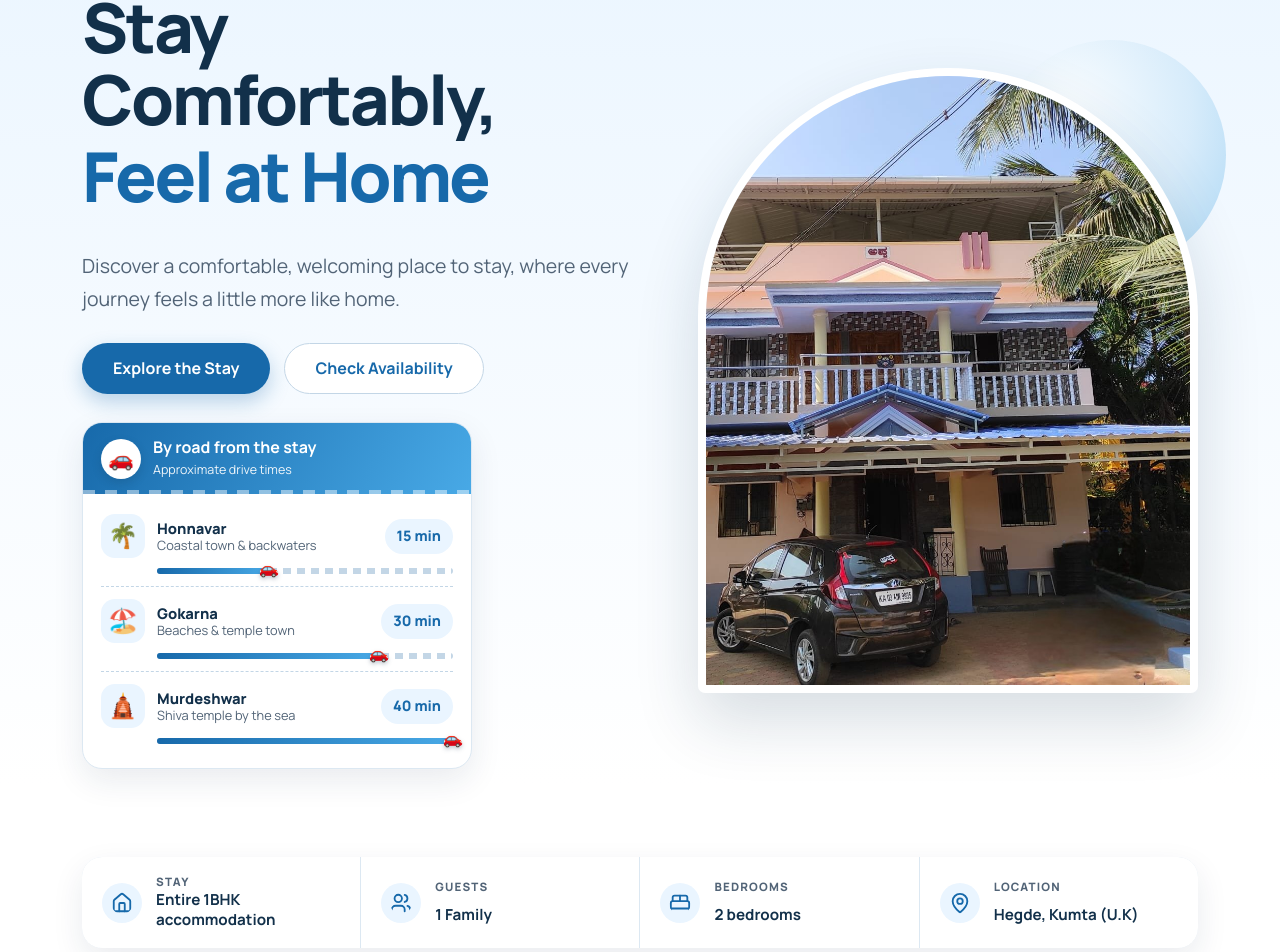
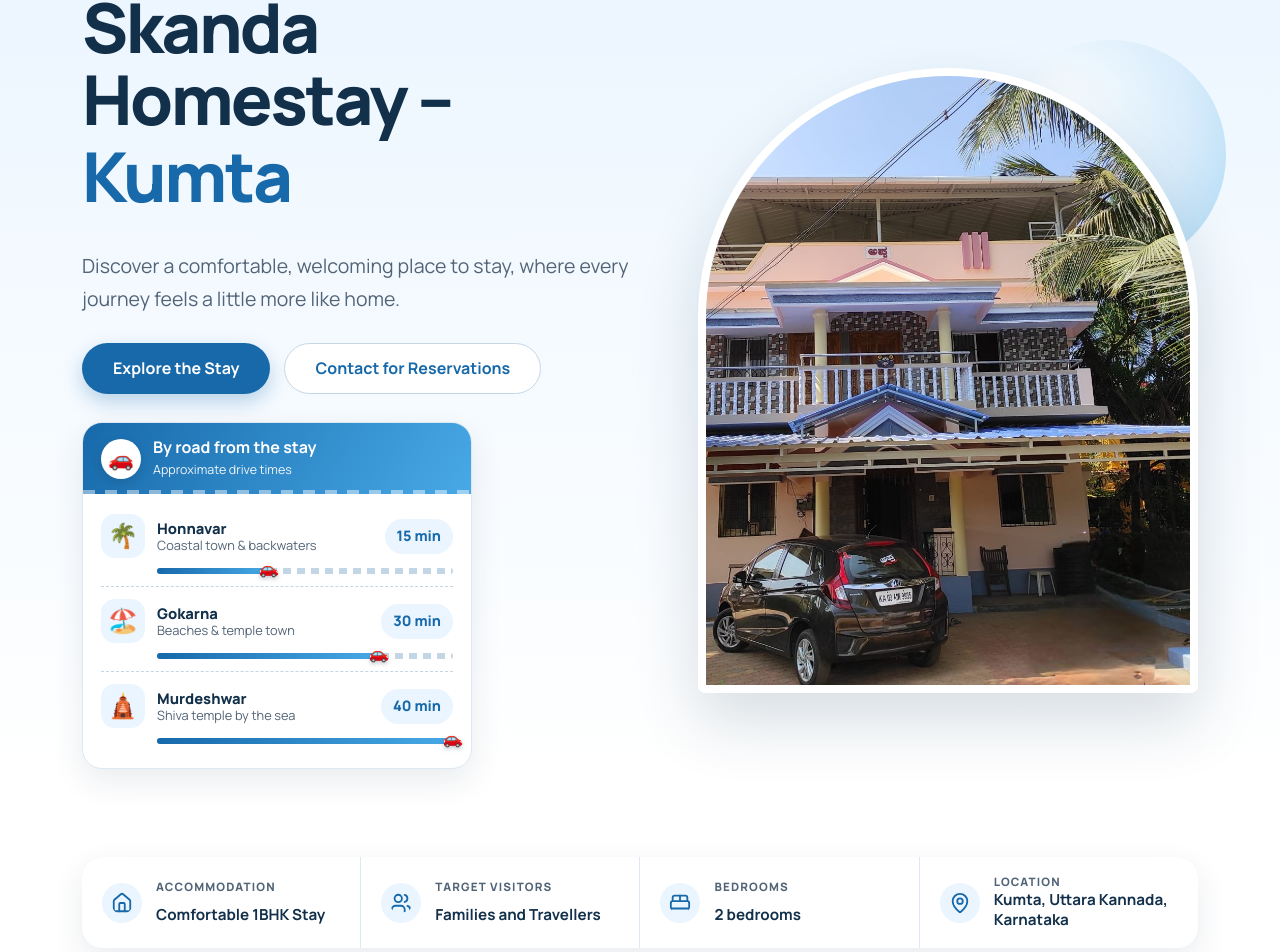
Before and after one commit to chandan-naik-tech/Skanda-Homestay, a React (Vite) app in the folder frontend/: page / in a window 1280 px wide. Shown: the part 108-1060 px from the top of the page. Built offline with nearby package versions, Linux system fonts and the light colour scheme.

Commit message:
Update homepage: H1 to Skanda Homestay - Kumta, location, accommodation, target visitors, and reservation CTA

```diff
--- a/frontend/index.html
+++ b/frontend/index.html
@@ -4,12 +4,12 @@
     <meta name="google-site-verification" content="kHpytGodjqAjgH4OOPbCJvf0x4B8q-1OpBLKkVo1bTM" />
     <meta charset="utf-8" />
     <meta name="viewport" content="width=device-width, initial-scale=1" />
-    <title>Skanda Homestay | A comfortable 1BHK stay for families</title>
-    <meta name="description" content="A peaceful, well-maintained 1BHK homestay strictly for families. See the stay, meet your host and send an enquiry." />
+    <title>Skanda Homestay Kumta | Comfortable 1BHK Family Stay</title>
+    <meta name="description" content="Discover Skanda Homestay in Kumta, Karnataka. Enjoy a comfortable 1BHK stay with essential amenities, ideal for families and travellers visiting Kumta." />
     <meta name="theme-color" content="#1769AA" />
     <meta property="og:type" content="website" />
-    <meta property="og:title" content="Skanda Homestay" />
-    <meta property="og:description" content="A peaceful, well-maintained 1BHK homestay strictly for families." />
+    <meta property="og:title" content="Skanda Homestay Kumta | Comfortable Family Stay" />
+    <meta property="og:description" content="Looking for a comfortable stay in Kumta? Explore Skanda Homestay, a welcoming 1BHK accommodation for families and travellers." />
     <link rel="icon" type="image/svg+xml" href="/favicon.svg" />
     <link rel="preconnect" href="https://fonts.googleapis.com" />
     <link rel="preconnect" href="https://fonts.gstatic.com" crossorigin />
--- a/frontend/src/components/About.jsx
+++ b/frontend/src/components/About.jsx
@@ -19,11 +19,12 @@ export default function About() {
   const rules = (p.houseRules || []).filter((r) => filled(r.text));
 
   const details = [
+    ['Accommodation', p.accommodation || 'Comfortable 1BHK Stay', 'accommodation details'],
+    ['Target visitors', p.guestsLabel || 'Families and Travellers', 'target visitors'],
     ['Bedrooms', p.bedrooms, 'bedrooms'],
     ['Living area', p.livingArea, 'living area details'],
     ['Kitchen', p.kitchen, 'kitchen details'],
     ['Bathroom', p.bathroom, 'bathroom details'],
-    filled(p.guestsLabel) ? ['Guests', p.guestsLabel, 'guests'] : ['Maximum guests', filled(p.maxGuests) ? `${p.maxGuests} guests` : '', 'maximum guests'],
     ['Parking', p.parking, 'parking details'],
     ['Wi-Fi', p.wifi, 'Wi-Fi details'],
     ['Location', location.general, 'location'],
--- a/frontend/src/components/Booking.jsx
+++ b/frontend/src/components/Booking.jsx
@@ -81,7 +81,7 @@ export default function Booking() {
       <div className="wrap">
         <SectionHead
           id="book-title"
-          title="Check availability"
+          title={content.booking?.title || 'Contact for Reservations'}
           lede="Tell us your dates and a few details. Your enquiry goes straight to the host, who will reply to you. This is an enquiry, not a confirmed booking."
         />
 
--- a/frontend/src/components/Footer.jsx
+++ b/frontend/src/components/Footer.jsx
@@ -36,7 +36,7 @@ export default function Footer() {
           <h2 className="footer__h">Explore</h2>
           <ul>
             {NAV_ITEMS.map((item) => <li key={item.id}><Link to={`/#${item.id}`}>{item.label}</Link></li>)}
-            <li><Link to="/#book">Check Availability</Link></li>
+            <li><Link to="/#book">{content.booking?.cta || 'Contact for Reservations'}</Link></li>
           </ul>
         </nav>
 
--- a/frontend/src/components/Hero.jsx
+++ b/frontend/src/components/Hero.jsx
@@ -7,10 +7,11 @@ import DriveCard from './DriveCard.jsx';
 
 export default function Hero() {
   const { content } = useSite();
-  const { hero, property, location, brand } = content;
+  const { hero, property, location, brand, booking } = content;
   const headline = hero.headline || brand.tagline;
-  const [first, ...rest] = headline.split(/,\s*/);
-  const lines = rest.length ? [`${first},`, rest.join(', ')] : [headline];
+  const lines = hero.lines || (headline.includes('–')
+    ? [`${headline.split(/\s*–\s*/)[0]} –`, headline.split(/\s*–\s*/).slice(1).join(' – ')]
+    : (headline.includes(',') ? [`${headline.split(/,\s*/)[0]},`, headline.split(/,\s*/).slice(1).join(', ')] : [headline]));
   const drive = (location.driveTimes || []).filter((d) => filled(d.place) && filled(d.time));
 
   return (
@@ -25,7 +26,7 @@ export default function Hero() {
           <p className="hero__sub">{hero.subtext}</p>
           <div className="hero__actions">
             <Link to="/#about" className="btn btn--primary btn--lg">Explore the Stay</Link>
-            <Link to="/#book" className="btn btn--secondary btn--lg">Check Availability</Link>
+            <Link to="/#book" className="btn btn--secondary btn--lg">{booking?.cta || 'Contact for Reservations'}</Link>
           </div>
         <DriveCard drive={drive} />
         </div>
@@ -41,12 +42,12 @@ export default function Hero() {
         <dl className="hero__facts" aria-label="The stay at a glance">
           <div>
             <LuHouse aria-hidden="true" />
-            <dt>Stay</dt>
-            <dd>Entire 1BHK accommodation</dd>
+            <dt>Accommodation</dt>
+            <dd>{property.accommodation || 'Comfortable 1BHK Stay'}</dd>
           </div>
           <div>
             <LuUsers aria-hidden="true" />
-            <dt>Guests</dt>
+            <dt>Target visitors</dt>
             <dd>
               {filled(property.guestsLabel)
                 ? property.guestsLabel
--- a/frontend/src/components/Navbar.jsx
+++ b/frontend/src/components/Navbar.jsx
@@ -56,7 +56,7 @@ export default function Navbar() {
           ))}
         </nav>
 
-        <Link to="/#book" className="btn btn--primary btn--sm nav__cta" onClick={close}>Check Availability</Link>
+        <Link to="/#book" className="btn btn--primary btn--sm nav__cta" onClick={close}>{content.booking?.cta || 'Contact for Reservations'}</Link>
 
         <OwnerChip />
 
@@ -77,7 +77,7 @@ export default function Navbar() {
           {NAV_ITEMS.map((item) => (
             <Link key={item.id} to={`/#${item.id}`} className="nav__mlink" tabIndex={open ? 0 : -1} onClick={close}>{item.label}</Link>
           ))}
-          <Link to="/#book" className="btn btn--primary" tabIndex={open ? 0 : -1} onClick={close}>Check Availability</Link>
+          <Link to="/#book" className="btn btn--primary" tabIndex={open ? 0 : -1} onClick={close}>{content.booking?.cta || 'Contact for Reservations'}</Link>
         </nav>
       </div>
     </header>
--- a/frontend/src/components/Reviews.jsx
+++ b/frontend/src/components/Reviews.jsx
@@ -43,7 +43,7 @@ export default function Reviews() {
           <Reveal className="reviews-empty">
             <LuQuote aria-hidden="true" />
             <p>Every great stay begins with a warm welcome. Be among our first guests.</p>
-            <Link to="/#book" className="btn btn--primary">Check Availability</Link>
+            <Link to="/#book" className="btn btn--primary">{content.booking?.cta || 'Contact for Reservations'}</Link>
           </Reveal>
         )}
       </div>
--- a/frontend/src/content/defaultContent.js
+++ b/frontend/src/content/defaultContent.js
@@ -23,13 +23,13 @@ export const defaultContent = {
 
   brand: {
     name: 'Skanda Homestay', // the homestay name (shown everywhere, also in enquiry emails)
-    tagline: 'Stay Comfortably, Feel at Home',
-    description: 'A peaceful, well-maintained 1BHK homestay, strictly for families.',
+    tagline: 'Comfortable 1BHK Stay in Kumta',
+    description: 'A peaceful, well-maintained comfortable 1BHK homestay in Kumta, ideal for families and travellers.',
     logoImage: '', // optional: a logo image of your own (for example '/photos/logo.png') replaces the built-in house-and-wave logo
   },
 
   hero: {
-    headline: 'Stay Comfortably, Feel at Home',
+    headline: 'Skanda Homestay – Kumta',
     subtext: 'Discover a comfortable, welcoming place to stay, where every journey feels a little more like home.',
     image: '/photos/home-front.jpg', // the house, from the front (the owner's own photo)
     imageAlt: 'The house seen from the front, with a car parked under the carport and coconut palms around it',
@@ -56,21 +56,22 @@ export const defaultContent = {
   },
 
   property: {
-    lead: 'Peaceful and well-maintained 1BHK, strictly for families.',
+    lead: 'A peaceful and well-maintained comfortable 1BHK stay, ideal for families and travellers.',
     closing:
       'Whether you are visiting for a holiday, exploring nearby attractions, traveling for work, or simply looking for a peaceful place to relax, our homestay is designed to offer a comfortable and welcoming experience.',
+    accommodation: 'Comfortable 1BHK Stay',
     bedrooms: '2 bedrooms', // updated to 2 bedrooms
     livingArea: 'Well maintained, with good space available',
     kitchen: 'Basic use only: heating milk or water, tea and coffee',
     bathroom: 'Clean and hygienic',
     maxGuests: null, // a number, e.g. 4. Also limits what visitors can enquire for.
-    guestsLabel: '1 Family', // the words shown for "Guests" on the home page. If empty, "Up to <maxGuests> guests" is used
+    guestsLabel: 'Families and Travellers', // Target visitors shown on the home page
     maxRooms: 1, // this is one apartment, so visitors can enquire for 1
     parking: 'Available',
     wifi: 'Mobile networks available (Jio, Airtel, BSNL, etc.)',
     // icon options: family, pets, smoking, alcohol, parties, kitchen, power, info
     houseRules: [
-      { icon: 'family', text: 'Strictly for families' },
+      { icon: 'family', text: 'Suitable for families and travellers' },
       { icon: 'pets', text: 'No pets' },
       { icon: 'smoking', text: 'No smoking' },
       { icon: 'alcohol', text: 'No alcohol' },
@@ -169,7 +170,7 @@ export const defaultContent = {
   },
 
   location: {
-    general: 'Hegde, Kumta (U.K)', // the locality and town. Do not add a full address unless you want it public.
+    general: 'Kumta, Uttara Kannada, Karnataka', // the locality and town. Do not add a full address unless you want it public.
     // The map shows the area (Hegde, Kumta). For the exact house, open Google Maps > your place > Share > "Embed a map",
     // copy the src="..." link into mapEmbedUrl, and the normal Share link into directionsUrl.
     // Pin on the owner's exact spot (coordinates taken from the owner's Google Maps embed).
@@ -192,4 +193,9 @@ export const defaultContent = {
 
   // Add ONLY genuine guest reviews here. Never invent any.
   reviews: [], // e.g. [{ id: 'r1', name: 'A. Sharma', text: '...', rating: 5, stay: 'March 2027' }]
+
+  booking: {
+    title: 'Contact for Reservations',
+    cta: 'Contact for Reservations',
+  },
 };
```
Also changed, not shown: 1 other file (tests, documents, lock files or other folders).
